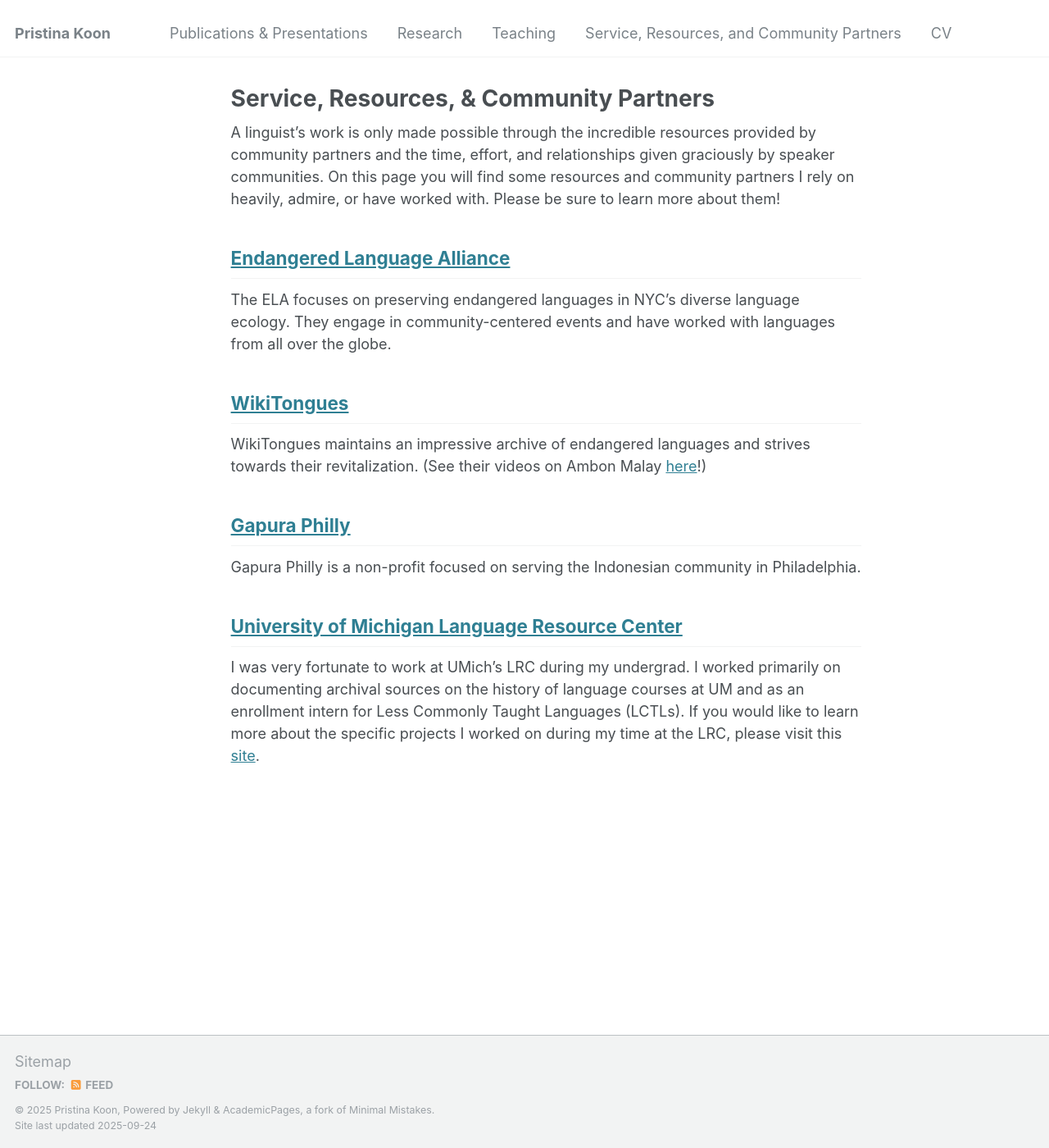
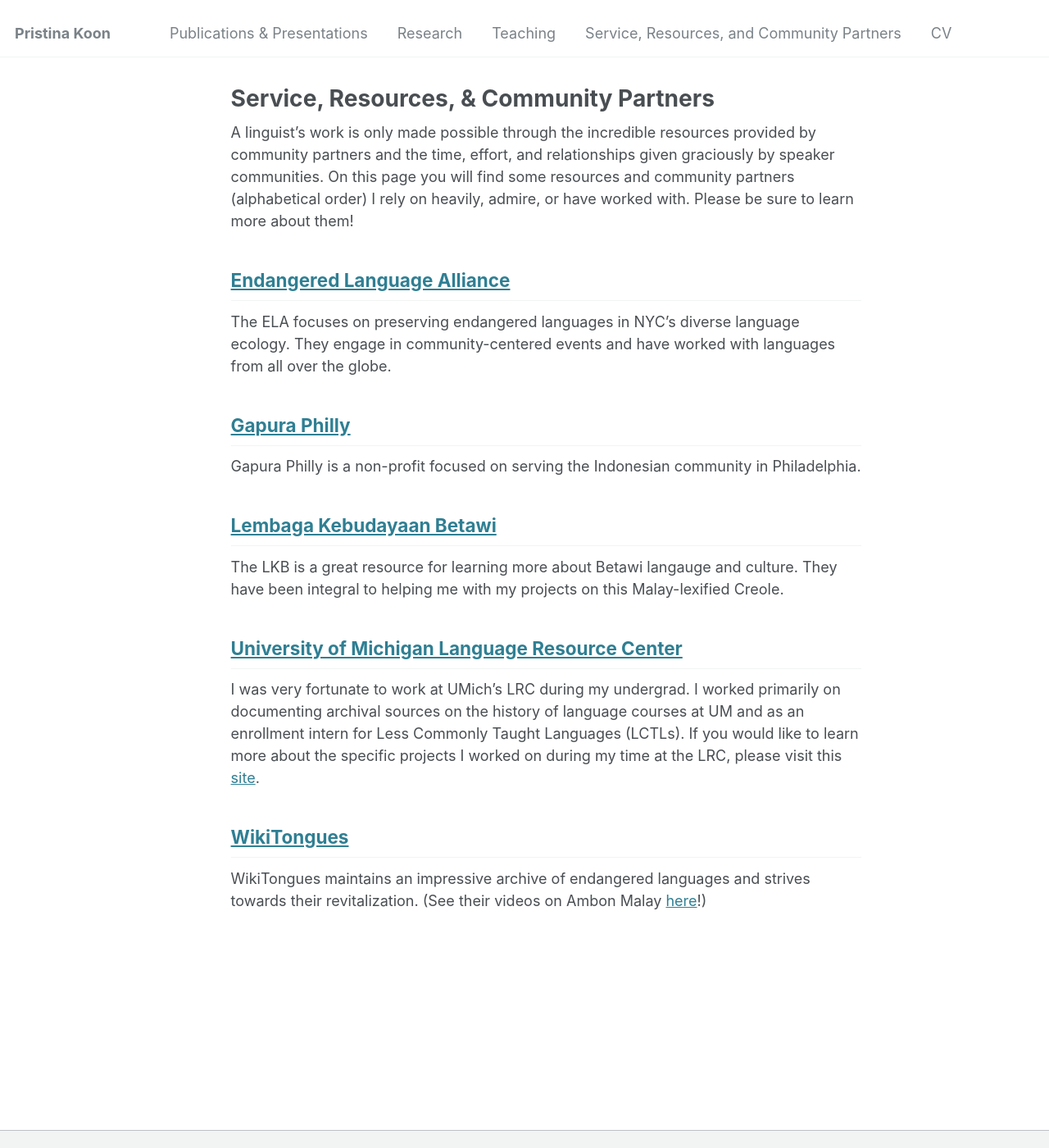
Before and after one commit to pristinakoon/pristinakoon.github.io, a Jekyll site: the page built from _pages/service.md, in a window 1280 px wide and 1400 px high. Shown: the whole window at 82% size. Built offline with Jekyll 4.4.1, drawn with Linux system fonts in a browser that asks for light colours.

Commit message:
Update service.md

```diff
--- a/_pages/service.md
+++ b/_pages/service.md
@@ -3,16 +3,19 @@ title: "Service, Resources, & Community Partners"
 permalink: /service/
 author_profile: false
 ---
-A linguist's work is only made possible through the incredible resources provided by community partners and the time, effort, and relationships given graciously by speaker communities. On this page you will find some resources and community partners I rely on heavily, admire, or have worked with. Please be sure to learn more about them!
+A linguist's work is only made possible through the incredible resources provided by community partners and the time, effort, and relationships given graciously by speaker communities. On this page you will find some resources and community partners (alphabetical order) I rely on heavily, admire, or have worked with. Please be sure to learn more about them!
 
 ## [Endangered Language Alliance](https://www.elalliance.org/) ##
 The ELA focuses on preserving endangered languages in NYC's diverse language ecology. They engage in community-centered events and have worked with languages from all over the globe.
 
-## [WikiTongues](https://wikitongues.org/) ##
-WikiTongues maintains an impressive archive of endangered languages and strives towards their revitalization. (See their videos  on Ambon Malay [here](https://wikitongues.org/videos/nila_20150321_abs/)!)
-
 ## [Gapura Philly](https://www.gapuraphilly.org/) ##
 Gapura Philly is a non-profit focused on serving the Indonesian community in Philadelphia.
 
+## [Lembaga Kebudayaan Betawi](https://www.kebudayaanbetawi.com/) ##
+The LKB is a great resource for learning more about Betawi langauge and culture. They have been integral to helping me with my projects on this Malay-lexified Creole.
+
 ## [University of Michigan Language Resource Center](https://lsa.umich.edu/lrc) ##
 I was very fortunate to work at UMich's LRC during my undergrad. I worked primarily on documenting archival sources on the history of language courses at UM and as an enrollment intern for Less Commonly Taught Languages (LCTLs). If you would like to learn more about the specific projects I worked on during my time at the LRC, please visit this [site](https://sites.lsa.umich.edu/lrcshowcase/).
+
+## [WikiTongues](https://wikitongues.org/) ##
+WikiTongues maintains an impressive archive of endangered languages and strives towards their revitalization. (See their videos  on Ambon Malay [here](https://wikitongues.org/videos/nila_20150321_abs/)!)
```
